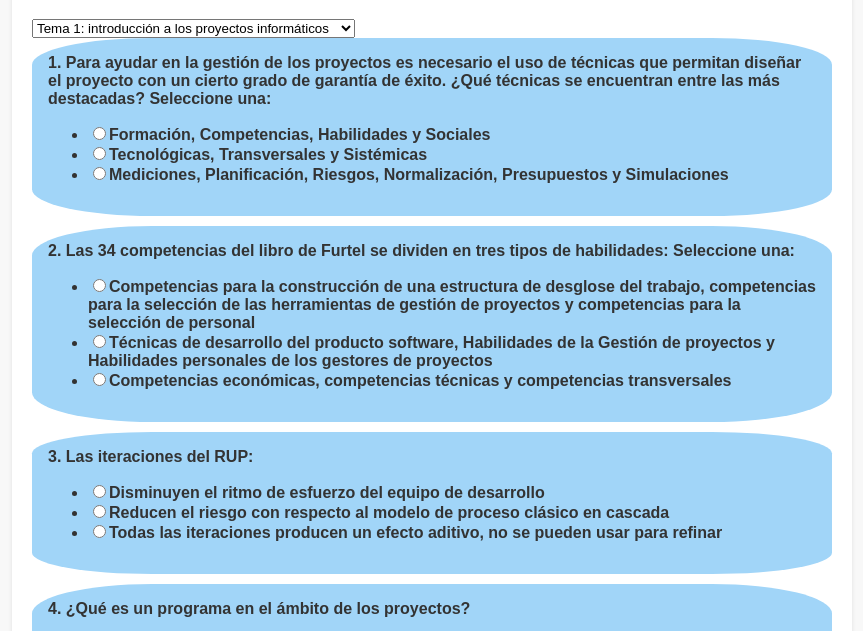
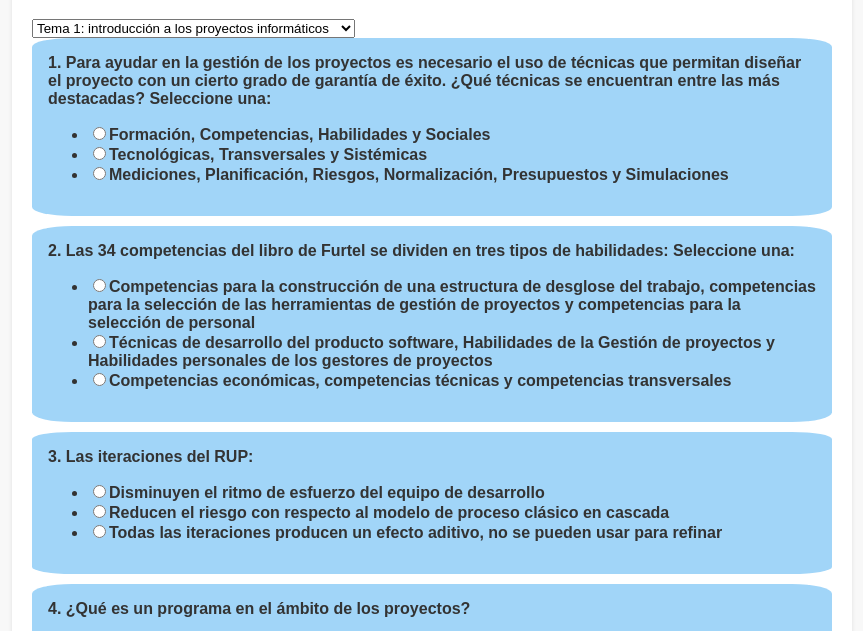
Before and after one commit to martinBDev/DPPI_preguntator_2023, a plain HTML site: page index.html in a window 1280 px wide. Shown: the part 89-720 px from the top of the page, without its empty margins (208-1071 px from the left). Drawn offline with nearby package versions, Linux system fonts and the light colour scheme.

Commit message:
new style 3

```diff
--- a/style.css
+++ b/style.css
@@ -29,6 +29,6 @@ label {
 .question{
     margin-bottom: 10px;
     background-color: #a1d5f8;
-    border-radius: 15%;
+    border-radius: 5%;
     padding: 1em;
 }
```
